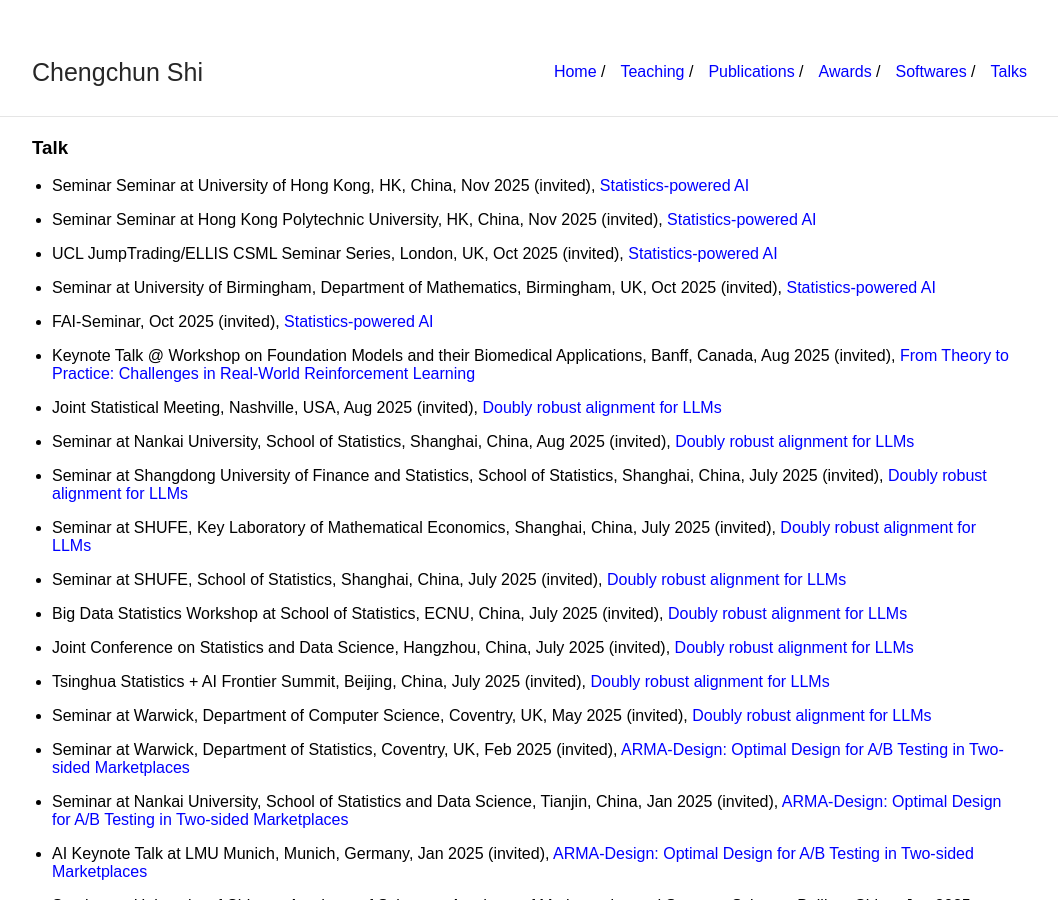
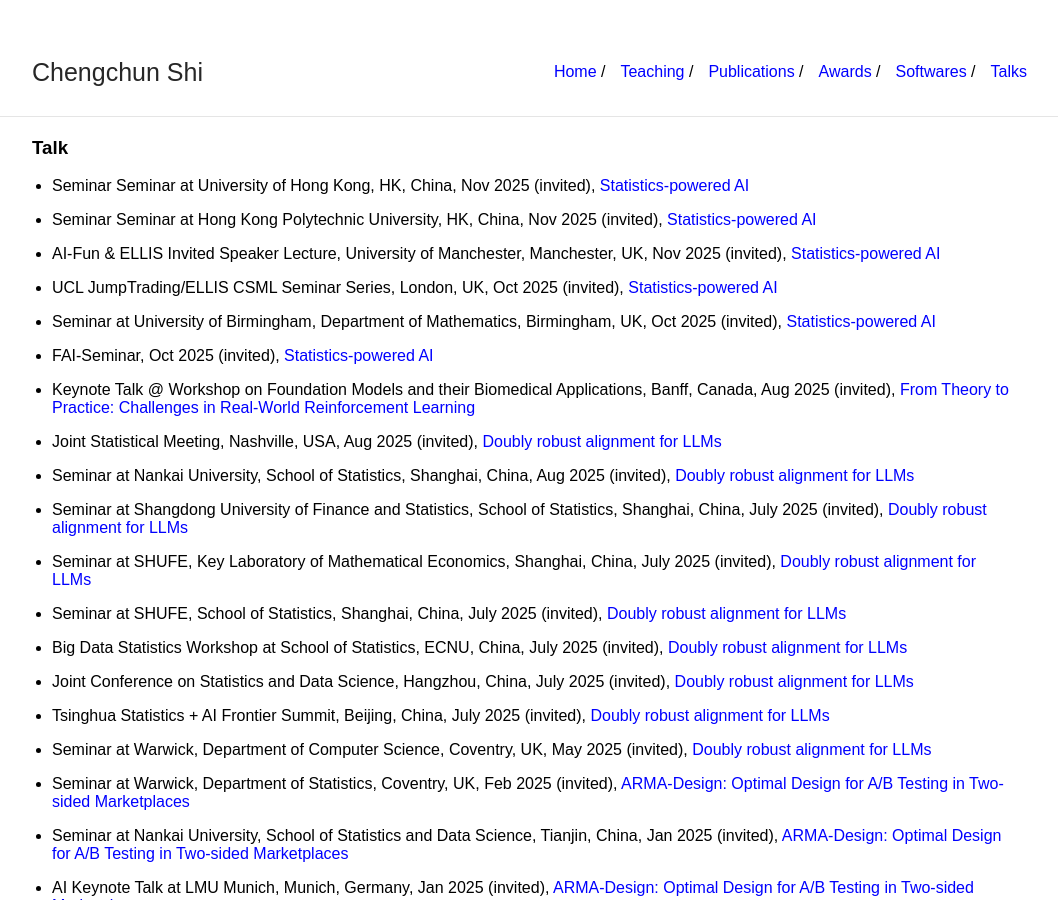
Before and after one commit to callmespring/callmespring.github.io, a Jekyll site: the page built from talk.md, in a window 1280 px wide and 900 px high. Shown: the whole window, without its empty margins (108-1166 px from the left). Built offline with Jekyll 4.4.1, drawn with Linux system fonts in a browser that asks for light colours.

Commit message:
Update talk.md

```diff
--- a/talk.md
+++ b/talk.md
@@ -9,6 +9,7 @@ title: Talk
 
 * Seminar Seminar at Hong Kong Polytechnic University, HK, China, Nov 2025 (invited), [Statistics-powered AI](https://drive.google.com/file/d/1BmFaR18ByJPmm_gGuGndbdSx5h4rY5VX/view?usp=drive_link)
 
+* AI-Fun & ELLIS Invited Speaker Lecture, University of Manchester, Manchester, UK, Nov 2025 (invited), [Statistics-powered AI](https://drive.google.com/file/d/1BmFaR18ByJPmm_gGuGndbdSx5h4rY5VX/view?usp=drive_link)
 
 * UCL JumpTrading/ELLIS CSML Seminar Series, London, UK, Oct 2025 (invited), [Statistics-powered AI](https://drive.google.com/file/d/1BmFaR18ByJPmm_gGuGndbdSx5h4rY5VX/view?usp=drive_link)
 
```
